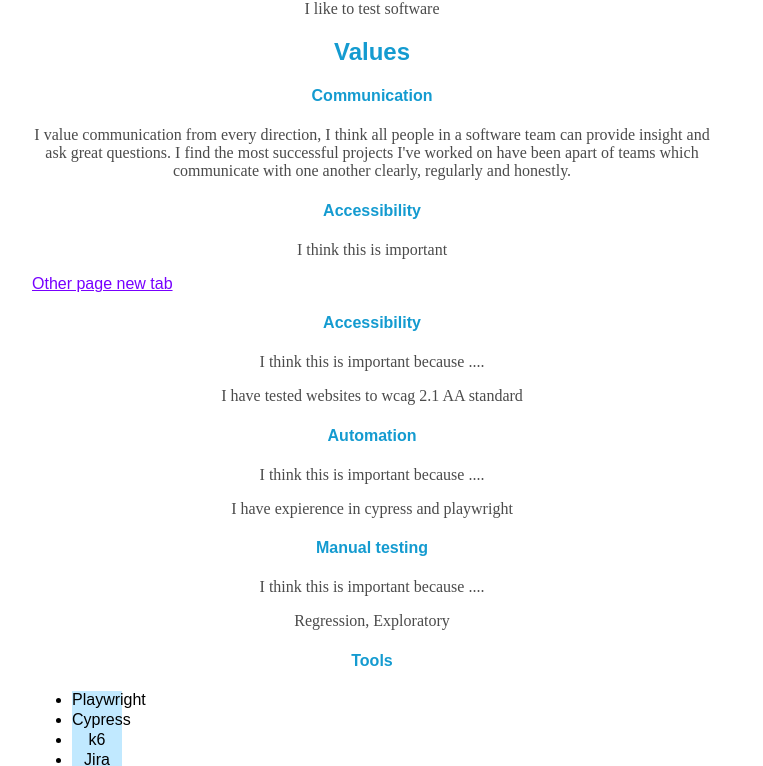
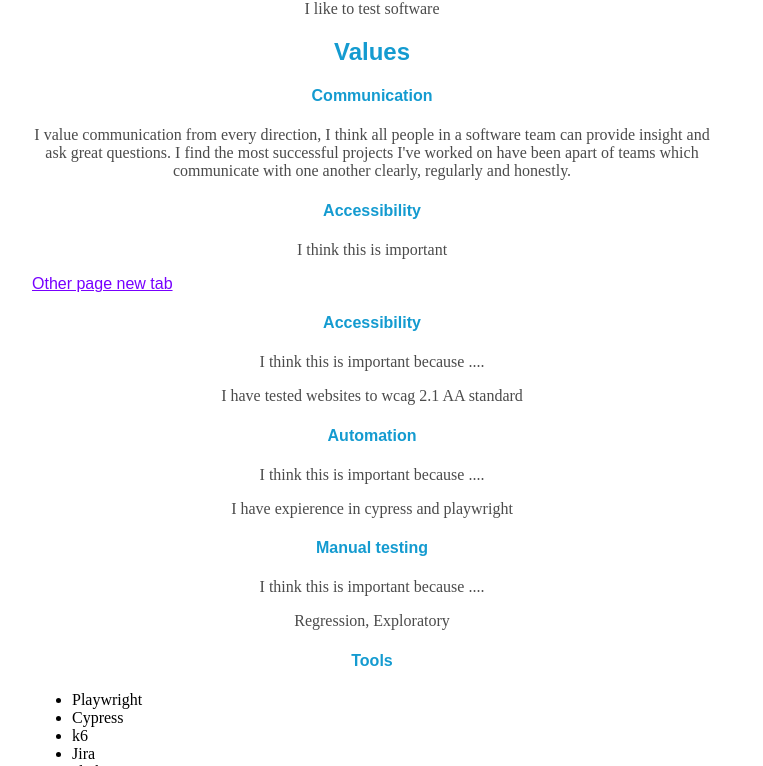
Before and after one commit to jgitts94/jgitts94, a plain HTML site: page index.html in a window 1280 px wide. Shown: the part 186-952 px from the top of the page, without its empty margins (268-1031 px from the left). Drawn offline with Linux system fonts and the light colour scheme.

Commit message:
remove list and move img

```diff
--- a/index.html
+++ b/index.html
@@ -34,15 +34,6 @@
         text-align: center;
     }
 
-
-    li {
-      width: 50px;
-      height: 20px;
-      background: #c1e9ff;
-      text-align: center;
-      vertical-align: middle;
-      font-family: Arial, Helvetica, sans-serif;
-    }
     nav {
       background-color: #149bd0;
       padding: 10px;
@@ -118,12 +109,11 @@
       <li>clickup</li>
       <li>postman</li>
       <li>something else...</li>
-      <a class="aligncenter" href="https://www.cypress.io">
-        <img src="cypresslogo.png" alt="Cypress e2e automation testing" style="width:42px;height:42px;">
-      </a>
-
     </ul>
   </div>
+  <a class="aligncenter" href="https://www.cypress.io">
+    <img src="cypresslogo.png" alt="Cypress e2e automation testing" style="width:42px;height:42px;">
+  </a>
    <footer>
    <ul>
      <li><a href="mailto:jgittins94@gmail.com">jgittins94@gmail.com</a></li>
```
